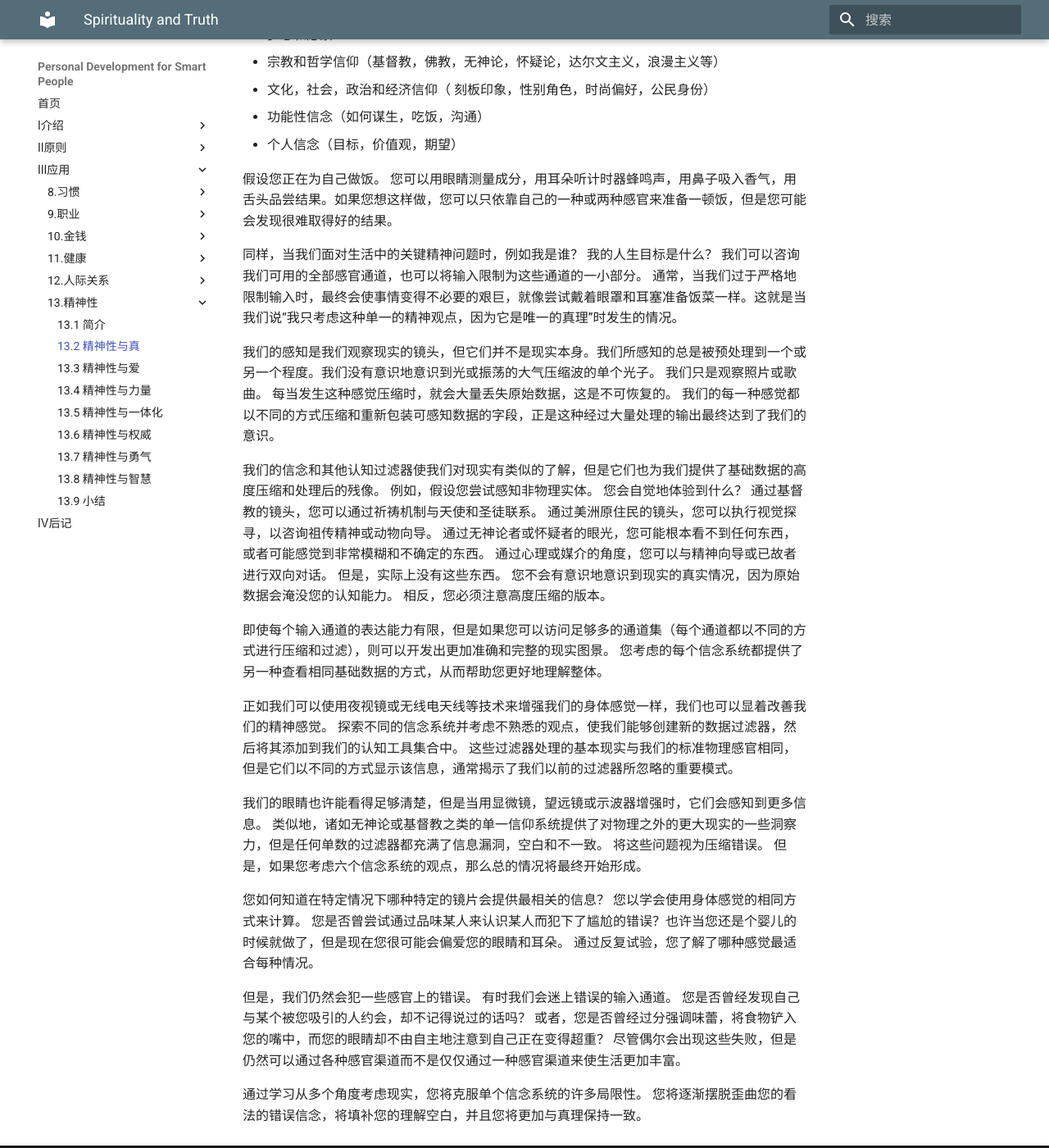
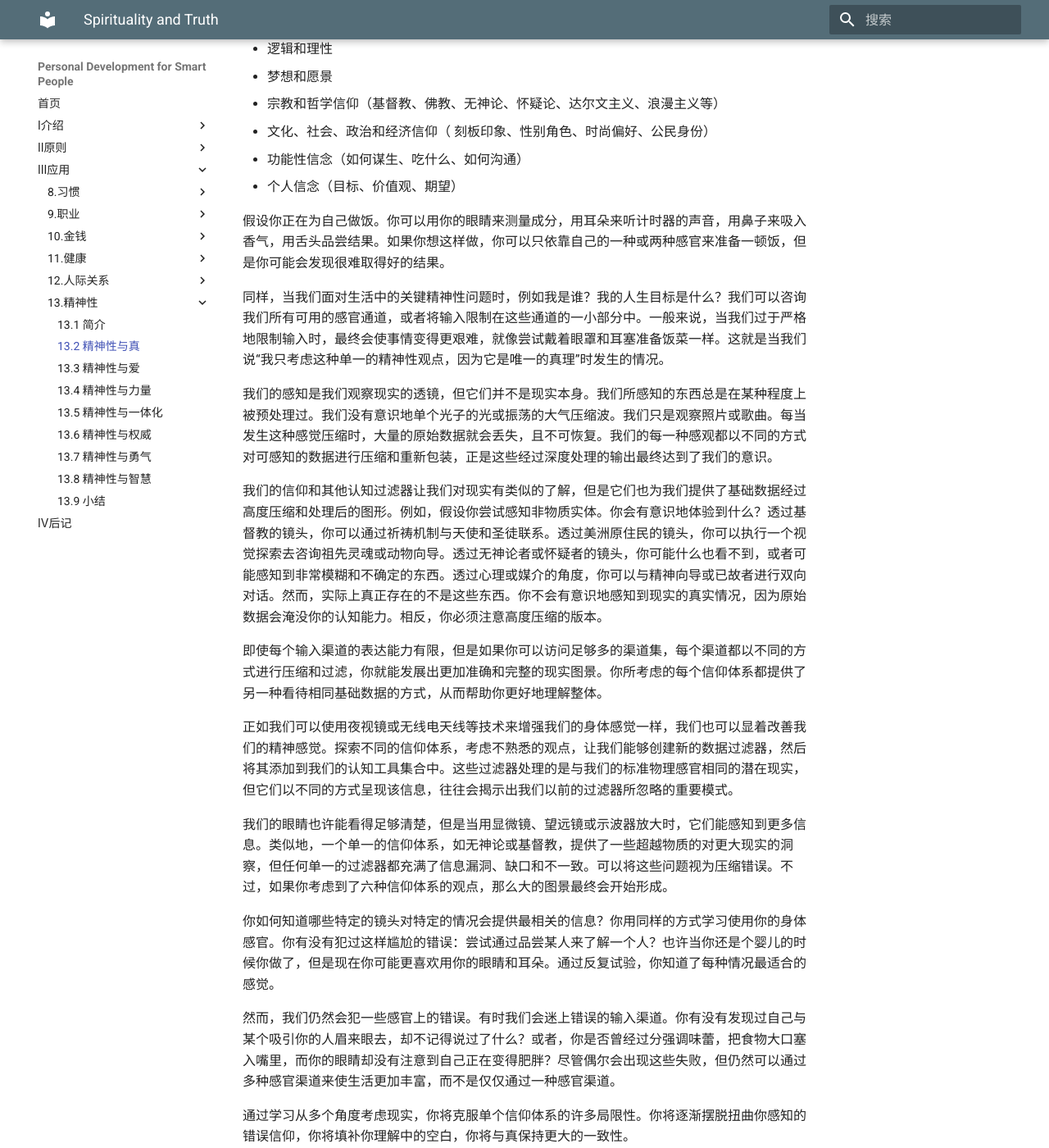
Before and after one commit to wtsnwei/pdsp, an MkDocs documentation site: the page built from docs/3.Application/13.spirituality/01.spirituality-and-truth.md, in a window 1280 px wide and 1400 px high, scrolled down 977 px. Shown: the whole window at 82% size. Built offline with MkDocs 1.6.1 and Material for MkDocs 9.7.7, drawn with Linux system fonts in a browser that asks for light colours; some of the changed text lies outside the part shown.

Commit message:
校对完了《spirituality and truth》

```diff
--- a/docs/3.Application/13.spirituality/01.spirituality-and-truth.md
+++ b/docs/3.Application/13.spirituality/01.spirituality-and-truth.md
@@ -3,45 +3,45 @@ title:      Spirituality and Truth
 date:       2021-03-18
 ---
 
-健全的精神哲学必须牢固地扎根于真理。 这要求我们努力尽可能准确地感知现实。当试图感知现实的真实本质时，我们如何精确地实现准确性？ 我们不能只用眼睛和耳朵来查找生活的意义。
+健全的精神哲学必须牢固地扎根于真实。这就要求我们努力尽可能准确地感知现实。当我们试图感知现实的真实本质时，我们怎样才能确切地实现准确性呢？我们不能只用眼睛和耳朵来查找生活的意义。
 
-解决这一难题的一种切实可行的方法是通过多种信仰体系来观察现实，以寻求全局。 您的信念是使您专注于现实的不同方面的镜头。 穆斯林，佛教徒和不可知论者可能对世界的看法有所不同，但显然在某些地方他们的看法存在重叠。 当我们消除不一致之处时，我们发现存在共识的领域。 最值得注意的是，共性包括真理，爱和力量的普遍原则。 在各种精神哲学彼此同意的程度上，它们都鼓励他们的修行者寻求与真理，爱和力量更大的契合。 在他们不同意的地方，您通常会发现虚假，断线和剥夺权力。尽管精神信仰体系范围广泛，但很高兴看到共同点是我们所有人都固有地重视这三个基本原则。
+解决这一困境的一个切实可行的方法是通过多种信仰体系来观察现实，以寻求全局。你的信念就像透镜，让你关注于现实的不同方面。穆斯林、佛教徒和不可知论者对世界的看法可能都不一样，但他们的认知显然有重叠的地方。当我们忽略差异时，我们就会发现存在共识的领域。最值得注意的是，这些共性包括真、爱和权力的普遍原则。在某种程度上，各种精神哲学都有共识的地方，他们都鼓励他们的实践者去寻求与真、爱和权力更大的契合。在他们没有共识的地方，你通常会发现虚假、断开连接和失去权力。尽管精神信仰体系范围广泛，但很高兴看到我们的共同点是，我们天生都很重视这三个基本原则。
 
-立体视觉是我们更引人入胜的人类能力之一。 我们的眼球捕捉到我们环境的2D快照，而我们的大脑和视觉电路将它们迅速组合成3D图像。 即使每只眼睛从二维角度感知现实，通过以特定方式组合两只眼睛的数据，我们也可以以明显的3-D感知我们的视野。 该图像比其2D分量中的任何一个都丰富。 您还可以说，这是比我们眼中所见的原始预处理数据更实用的表示形式。 我们所有身体感官的综合输入产生了丰富的感官信息网。 因此，当我们和朋友一起去吃饭时，夜晚的景象，声音，气味，味道和质感创造的体验比其各个部分的总和还大。
+立体视觉是人类最吸引人的能力之一。我们的眼球捕捉到我们环境的2D快照，而我们的大脑和视觉电路迅速将它们迅速组合成3D图像。即使每只眼睛从感知的显示是二维的，但通过将两只眼睛的数据以一种特定的方式结合起来，我们感知到的视野是三维的。这种图像比它的任何一个2D分量都要丰富。你也可以说，这是对现实的一种更实用的表达形式，比我们眼睛接收到的原始的、预处理过的数据更实用。我们所有身体感官的综合输入产生了一个丰富的感官信息网。因此，当我们和朋友出去去吃饭时，夜晚的景象、声音、气味、味道和质感所创造的体验比其各个部分的总和要大。
 
-从精神上讲，我们还可以获取丰富的信息。 不幸的是，我们大多数人都被教导将注意力集中在输入的一小部分上，而将其余部分视作无关紧要或误导性的。 这种精神上的失明给我们带来了功能上的问题。 这些问题表现为多种形式，包括抑郁，孤独，绝望和无意义。
+在精神性上，我们也可以获取丰富的信息。不幸的是，我们中的大多数人都被教导将注意力集中在输入信息的一小部分上，而忽略了剩余部分信息视作无关紧要或误导性的。这种精神性上的失明给我们带来了功能上的问题。这些问题表现为多种形式，包括抑郁、孤独、绝望和无意义。
 
-就像您的身体感觉充当您感知现实的不同子集的镜头一样，您的精神感觉也充当认知过滤机制。 这些过滤器使您可以专注于可能对您有用或不有用的预处理信息。 您可以访问和理解的精神感觉数据越多，您的精神生活就越丰富，并且它将更准确地模拟真理。
+就像你的身体感觉充当你感知现实不同子集的透镜一样，你的精神感觉也可以充当认知过滤机制。这些过滤器让你可以专注于预处理后的信息，这些信息可能对你有用，也可能对你没用。你能访问和理解的精神感觉数据越多，你的精神生活就越丰富，它能模拟的真实也越准确。
 
-您的精神感觉设备包括：
+你的精神感觉设备包括：
 
-* 第一，第二和第三人称视角（我/您，您/它/他们）
+* 第一、第二和第三人称视角（我/我们，你，它/他们）
 * 主观（意识是主要的）和客观（物理世界是主要的）观点
-* 直觉和直觉
-* 情感和情感
+* 直觉（intuition）和天性（gut instincts）
+* 感觉和情感
 * 逻辑和理性
 * 梦想和愿景
-* 宗教和哲学信仰（基督教，佛教，无神论，怀疑论，达尔文主义，浪漫主义等）
-* 文化，社会，政治和经济信仰（ 刻板印象，性别角色，时尚偏好，公民身份）
-* 功能性信念（如何谋生，吃饭，沟通）
-* 个人信念（目标，价值观，期望）
+* 宗教和哲学信仰（基督教、佛教、无神论、怀疑论、达尔文主义、浪漫主义等）
+* 文化、社会、政治和经济信仰（ 刻板印象、性别角色、时尚偏好、公民身份）
+* 功能性信念（如何谋生、吃什么、如何沟通）
+* 个人信念（目标、价值观、期望）
 
-假设您正在为自己做饭。 您可以用眼睛测量成分，用耳朵听计时器蜂鸣声，用鼻子吸入香气，用舌头品尝结果。如果您想这样做，您可以只依靠自己的一种或两种感官来准备一顿饭，但是您可能会发现很难取得好的结果。
+假设你正在为自己做饭。你可以用你的眼睛来测量成分，用耳朵来听计时器的声音，用鼻子来吸入香气，用舌头品尝结果。如果你想这样做，你可以只依靠自己的一种或两种感官来准备一顿饭，但是你可能会发现很难取得好的结果。
 
-同样，当我们面对生活中的关键精神问题时，例如我是谁？ 我的人生目标是什么？ 我们可以咨询我们可用的全部感官通道，也可以将输入限制为这些通道的一小部分。 通常，当我们过于严格地限制输入时，最终会使事情变得不必要的艰巨，就像尝试戴着眼罩和耳塞准备饭菜一样。这就是当我们说“我只考虑这种单一的精神观点，因为它是唯一的真理”时发生的情况。
+同样，当我们面对生活中的关键精神性问题时，例如我是谁？我的人生目标是什么？我们可以咨询我们所有可用的感官通道，或者将输入限制在这些通道的一小部分中。一般来说，当我们过于严格地限制输入时，最终会使事情变得更艰难，就像尝试戴着眼罩和耳塞准备饭菜一样。这就是当我们说“我只考虑这种单一的精神性观点，因为它是唯一的真理”时发生的情况。
 
-我们的感知是我们观察现实的镜头，但它们并不是现实本身。我们所感知的总是被预处理到一个或另一个程度。我们没有意识地意识到光或振荡的大气压缩波的单个光子。 我们只是观察照片或歌曲。 每当发生这种感觉压缩时，就会大量丢失原始数据，这是不可恢复的。 我们的每一种感觉都以不同的方式压缩和重新包装可感知数据的字段，正是这种经过大量处理的输出最终达到了我们的意识。
+我们的感知是我们观察现实的透镜，但它们并不是现实本身。我们所感知的东西总是在某种程度上被预处理过。我们没有意识地单个光子的光或振荡的大气压缩波。我们只是观察照片或歌曲。每当发生这种感觉压缩时，大量的原始数据就会丢失，且不可恢复。我们的每一种感观都以不同的方式对可感知的数据进行压缩和重新包装，正是这些经过深度处理的输出最终达到了我们的意识。
 
-我们的信念和其他认知过滤器使我们对现实有类似的了解，但是它们也为我们提供了基础数据的高度压缩和处理后的残像。 例如，假设您尝试感知非物理实体。 您会自觉地体验到什么？ 通过基督教的镜头，您可以通过祈祷机制与天使和圣徒联系。 通过美洲原住民的镜头，您可以执行视觉探寻，以咨询祖传精神或动物向导。 通过无神论者或怀疑者的眼光，您可能根本看不到任何东西，或者可能感觉到非常模糊和不确定的东西。 通过心理或媒介的角度，您可以与精神向导或已故者进行双向对话。 但是，实际上没有这些东西。 您不会有意识地意识到现实的真实情况，因为原始数据会淹没您的认知能力。 相反，您必须注意高度压缩的版本。
+我们的信仰和其他认知过滤器让我们对现实有类似的了解，但是它们也为我们提供了基础数据经过高度压缩和处理后的图形。例如，假设你尝试感知非物质实体。你会有意识地体验到什么？透过基督教的镜头，你可以通过祈祷机制与天使和圣徒联系。透过美洲原住民的镜头，你可以执行一个视觉探索去咨询祖先灵魂或动物向导。透过无神论者或怀疑者的镜头，你可能什么也看不到，或者可能感知到非常模糊和不确定的东西。透过心理或媒介的角度，你可以与精神向导或已故者进行双向对话。然而，实际上真正存在的不是这些东西。你不会有意识地感知到现实的真实情况，因为原始数据会淹没你的认知能力。相反，你必须注意高度压缩的版本。
 
-即使每个输入通道的表达能力有限，但是如果您可以访问足够多的通道集（每个通道都以不同的方式进行压缩和过滤），则可以开发出更加准确和完整的现实图景。 您考虑的每个信念系统都提供了另一种查看相同基础数据的方式，从而帮助您更好地理解整体。
+即使每个输入渠道的表达能力有限，但是如果你可以访问足够多的渠道集，每个渠道都以不同的方式进行压缩和过滤，你就能发展出更加准确和完整的现实图景。你所考虑的每个信仰体系都提供了另一种看待相同基础数据的方式，从而帮助你更好地理解整体。
 
-正如我们可以使用夜视镜或无线电天线等技术来增强我们的身体感觉一样，我们也可以显着改善我们的精神感觉。 探索不同的信念系统并考虑不熟悉的观点，使我们能够创建新的数据过滤器，然后将其添加到我们的认知工具集合中。 这些过滤器处理的基本现实与我们的标准物理感官相同，但是它们以不同的方式显示该信息，通常揭示了我们以前的过滤器所忽略的重要模式。
+正如我们可以使用夜视镜或无线电天线等技术来增强我们的身体感觉一样，我们也可以显着改善我们的精神感觉。探索不同的信仰体系，考虑不熟悉的观点，让我们能够创建新的数据过滤器，然后将其添加到我们的认知工具集合中。这些过滤器处理的是与我们的标准物理感官相同的潜在现实，但它们以不同的方式呈现该信息，往往会揭示出我们以前的过滤器所忽略的重要模式。
 
-我们的眼睛也许能看得足够清楚，但是当用显微镜，望远镜或示波器增强时，它们会感知到更多信息。 类似地，诸如无神论或基督教之类的单一信仰系统提供了对物理之外的更大现实的一些洞察力，但是任何单数的过滤器都充满了信息漏洞，空白和不一致。 将这些问题视为压缩错误。 但是，如果您考虑六个信念系统的观点，那么总的情况将最终开始形成。
+我们的眼睛也许能看得足够清楚，但是当用显微镜、望远镜或示波器放大时，它们能感知到更多信息。类似地，一个单一的信仰体系，如无神论或基督教，提供了一些超越物质的对更大现实的洞察，但任何单一的过滤器都充满了信息漏洞、缺口和不一致。可以将这些问题视为压缩错误。不过，如果你考虑到了六种信仰体系的观点，那么大的图景最终会开始形成。
 
-您如何知道在特定情况下哪种特定的镜片会提供最相关的信息？ 您以学会使用身体感觉的相同方式来计算。 您是否曾尝试通过品味某人来认识某人而犯下了尴尬的错误？也许当您还是个婴儿的时候就做了，但是现在您很可能会偏爱您的眼睛和耳朵。 通过反复试验，您了解了哪种感觉最适合每种情况。
+你如何知道哪些特定的镜头对特定的情况会提供最相关的信息？你用同样的方式学习使用你的身体感官。你有没有犯过这样尴尬的错误：尝试通过品尝某人来了解一个人？也许当你还是个婴儿的时候你做了，但是现在你可能更喜欢用你的眼睛和耳朵。通过反复试验，你知道了每种情况最适合的感觉。
 
- 但是，我们仍然会犯一些感官上的错误。 有时我们会迷上错误的输入通道。 您是否曾经发现自己与某个被您吸引的人约会，却不记得说过的话吗？ 或者，您是否曾经过分强调味蕾，将食物铲入您的嘴中，而您的眼睛却不由自主地注意到自己正在变得超重？ 尽管偶尔会出现这些失败，但是仍然可以通过各种感官渠道而不是仅仅通过一种感官渠道来使生活更加丰富。
+然而，我们仍然会犯一些感官上的错误。有时我们会迷上错误的输入渠道。你有没有发现过自己与某个吸引你的人眉来眼去，却不记得说过了什么？或者，你是否曾经过分强调味蕾，把食物大口塞入嘴里，而你的眼睛却没有注意到自己正在变得肥胖？尽管偶尔会出现这些失败，但仍然可以通过多种感官渠道来使生活更加丰富，而不是仅仅通过一种感官渠道。
 
-通过学习从多个角度考虑现实，您将克服单个信念系统的许多局限性。 您将逐渐摆脱歪曲您的看法的错误信念，将填补您的理解空白，并且您将更加与真理保持一致。
+通过学习从多个角度考虑现实，你将克服单个信仰体系的许多局限性。你将逐渐摆脱扭曲你感知的错误信仰，你将填补你理解中的空白，你将与真保持更大的一致性。
```
